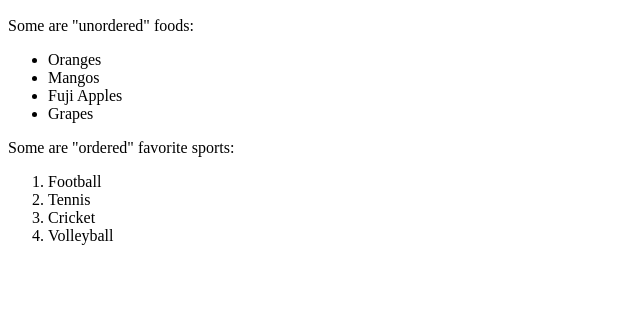
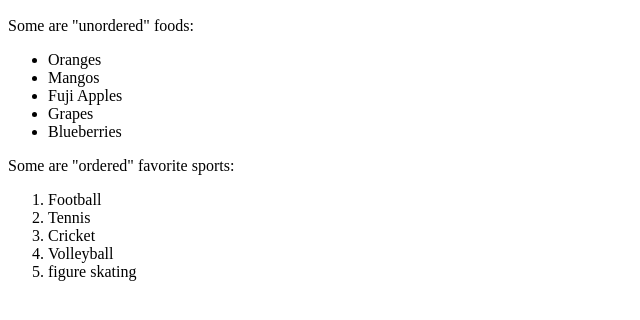
Before and after one commit to sandeepmj/2022-worlds-favorite-fruits, a plain HTML site: page index.html in a window 1280 px wide. Shown: the part 434-754 px from the top of the page, without its empty margins (0-640 px from the left). Drawn offline with Linux system fonts and the light colour scheme.

Commit message:
added 1 more fruit and sport

```diff
--- a/index.html
+++ b/index.html
@@ -16,6 +16,7 @@
         <li>Mangos</li>
        <li>Fuji Apples</li>
        <li>Grapes</li>
+       <li>Blueberries</li>
     </ul>
 
 <!-- this is important -->
@@ -27,6 +28,7 @@
     <li>Tennis</li>
     <li>Cricket</li>
     <li>Volleyball</li>
+    <li>figure skating</li>
 </ol>
 
 </body>
```
